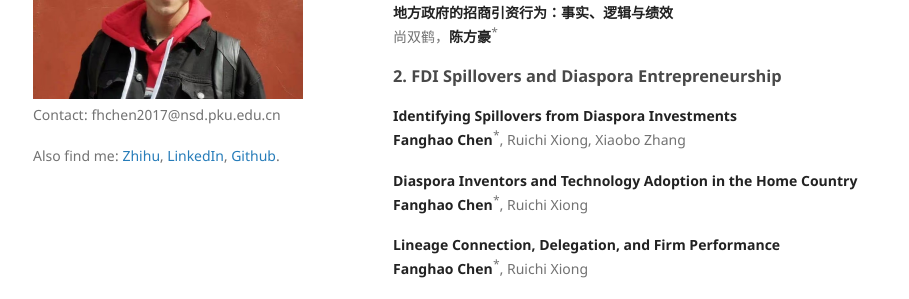
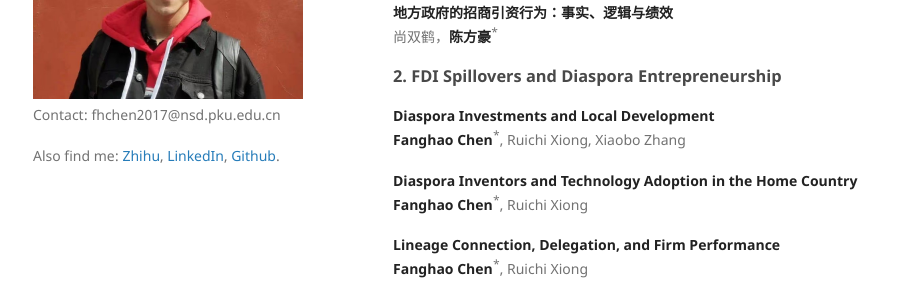
Before and after one commit to FanghaoChen/homepage, a Jekyll site: the page built from research.md, in a window 1280 px wide and 900 px high, scrolled down 675 px. Shown: the part 363-662 px from the top of the window, without its empty margins (177-1086 px from the left). Built offline with Jekyll 4.4.1, drawn with Linux system fonts in a browser that asks for light colours.

Commit message:
Update research.md

```diff
--- a/research.md
+++ b/research.md
@@ -52,7 +52,7 @@ Loren Brandt, Gilles Duranton, **Fanghao Chen**<sup>*</sup>
 
 ### 2. FDI Spillovers and Diaspora Entrepreneurship ###
 
-**Identifying Spillovers from Diaspora Investments** <br/>
+**Diaspora Investments and Local Development** <br/>
 **Fanghao Chen**<sup>*</sup>, Ruichi Xiong, Xiaobo Zhang
 
 **Diaspora Inventors and Technology Adoption in the Home Country** <br/>
```
